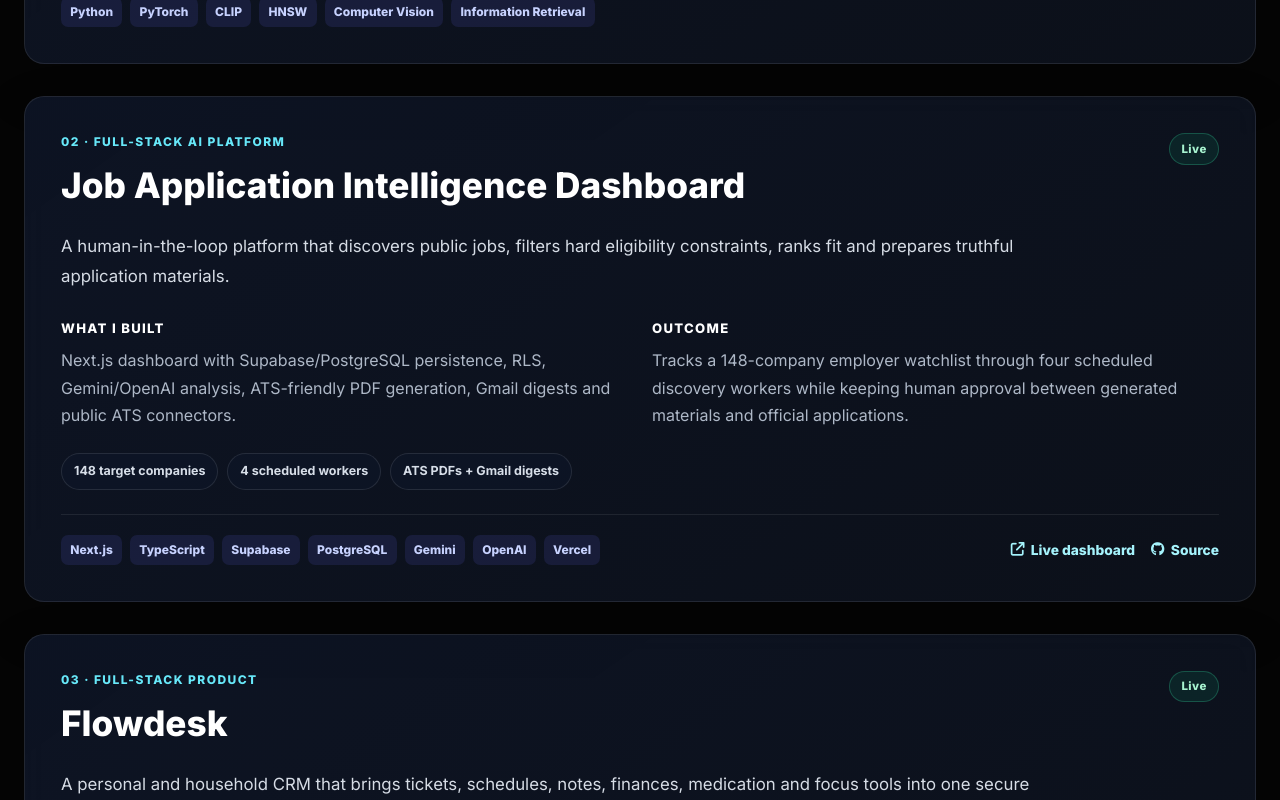
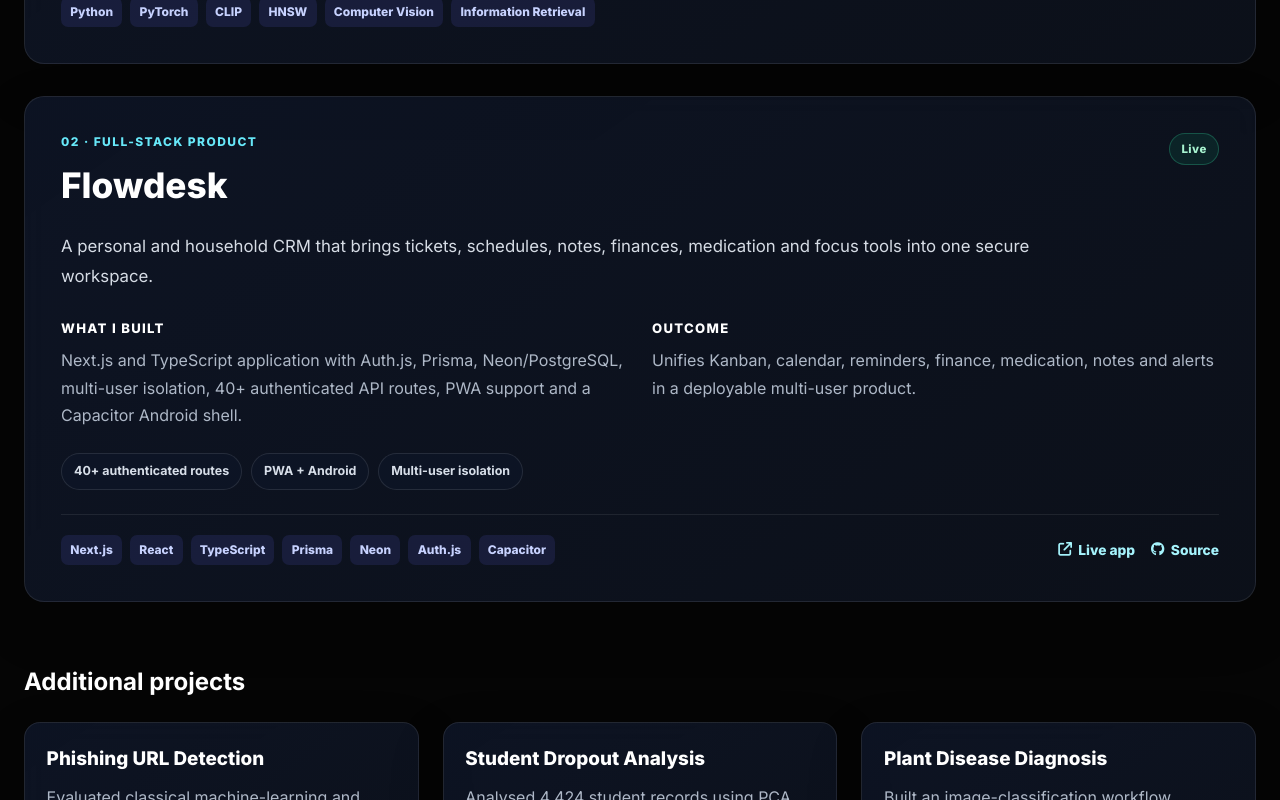
Before and after one commit to bonrakinab/arnob-portfolio, a React (Vite) app: page / in a window 1280 px wide. Shown: the part 1420-2220 px from the top of the page. Built offline with nearby package versions, Linux system fonts and the light colour scheme.

Commit message:
Remove job dashboard case study from portfolio (#3)

```diff
--- a/src/components/Projects.jsx
+++ b/src/components/Projects.jsx
@@ -9,20 +9,6 @@
     tech: ['Python', 'PyTorch', 'CLIP', 'HNSW', 'Computer Vision', 'Information Retrieval'],
     status: 'University release pending',
     links: []
-  },
-  {
-    label: 'Full-Stack AI Platform',
-    title: 'Job Application Intelligence Dashboard',
-    summary: 'A human-in-the-loop platform that discovers public jobs, filters hard eligibility constraints, ranks fit and prepares truthful application materials.',
-    built: 'Next.js dashboard with Supabase/PostgreSQL persistence, RLS, Gemini/OpenAI analysis, ATS-friendly PDF generation, Gmail digests and public ATS connectors.',
-    impact: 'Tracks a 148-company employer watchlist through four scheduled discovery workers while keeping human approval between generated materials and official applications.',
-    metrics: ['148 target companies', '4 scheduled workers', 'ATS PDFs + Gmail digests'],
-    tech: ['Next.js', 'TypeScript', 'Supabase', 'PostgreSQL', 'Gemini', 'OpenAI', 'Vercel'],
-    status: 'Live',
-    links: [
-      { label: 'Live dashboard', href: 'https://job-application-dashboard-fx6j.vercel.app', icon: 'fa-solid fa-arrow-up-right-from-square' },
-      { label: 'Source', href: 'https://github.com/bonrakinab/job-application-dashboard', icon: 'fab fa-github' }
-    ]
   },
   {
     label: 'Full-Stack Product',
```
